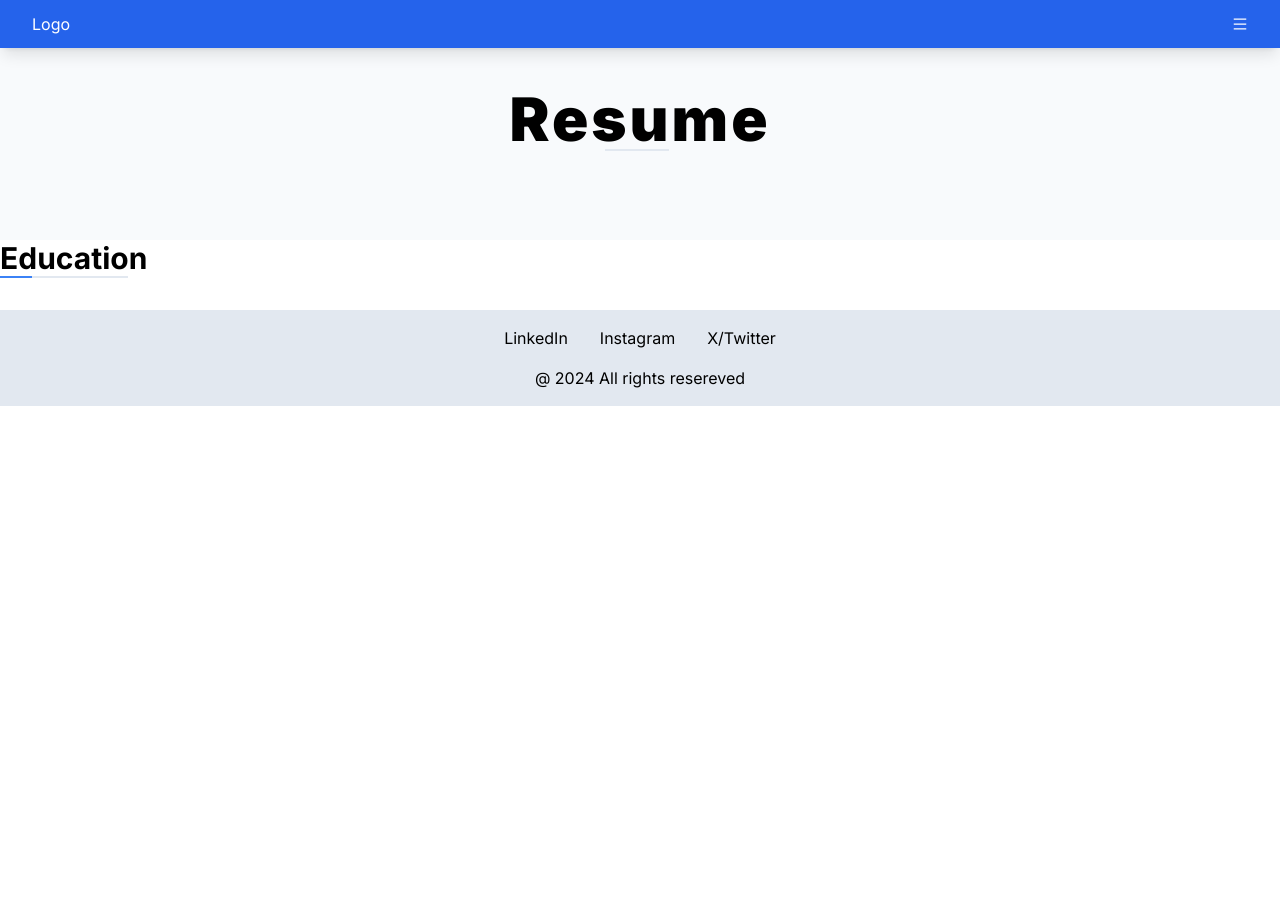
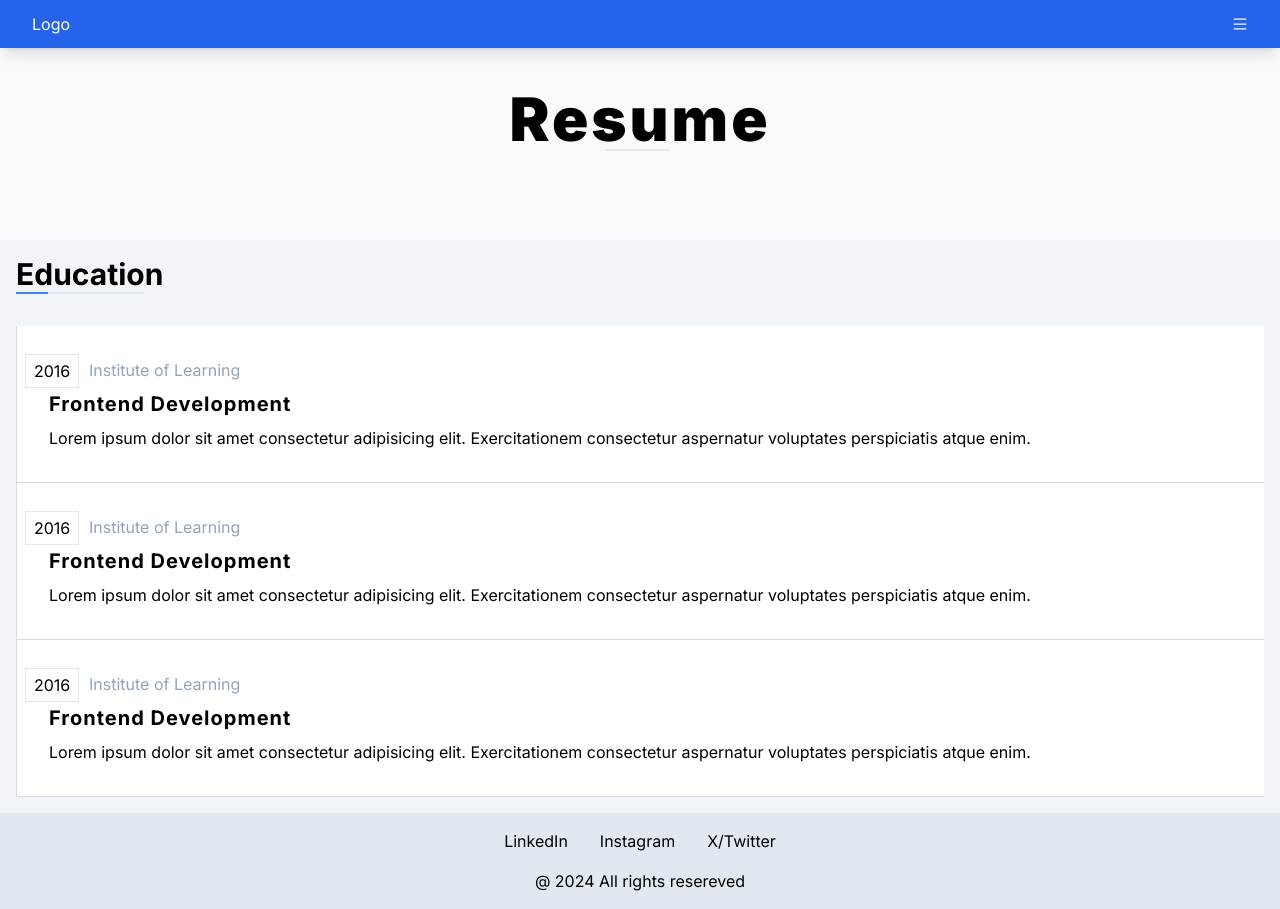
Before and after one commit to vicxtunespro/Tailwind, a Next.js app: page /resume in a window 1280 px wide. Before the commit the page ends 800 px from the top, so only its background shows below. Built offline with nearby package versions, Linux system fonts and the light colour scheme.

Commit message:
Adde Education Background placeholders

```diff
--- a/app/globals.css
+++ b/app/globals.css
@@ -26,6 +26,10 @@ body::-webkit-scrollbar{
   left: 0;
   animation: slideIn 10s ease-in finite;
 }
+.educard{
+  border-left:0.5px rgb(219, 219, 219) solid;
+  border-bottom:0.5px rgb(219, 219, 219) solid;
+}
 
 .active{
   transform: rotate(45deg);
--- a/app/resume/page.js
+++ b/app/resume/page.js
@@ -4,9 +4,11 @@ import React from 'react'
 
 export default function Resume() {
   return (
-    <div>
+    <div className='w-full min-h-screen dark:bg-slate-600 bg-slate-100 overflow-hidden'>
         <PageHeader title={'Resume'}></PageHeader>
-        <EduBackground/>
+        <div className="main-conten p-4">
+          <EduBackground/>
+        </div>
     </div>
   )
 }
--- a/components/eduction-background.jsx
+++ b/components/eduction-background.jsx
@@ -5,6 +5,19 @@ export default function EduBackground() {
   return (
     <div>
         <SectionHeader  title={"Education"}/>
+        <EduCard/>
+        <EduCard/>
+        <EduCard/>
     </div>
   )
 }
+function EduCard(){
+  return(
+          <div class="educard bg-white dark:bg-slate-800 h-fit w-full p-8 relative">
+            <p class="text-slate-400 mb-2 mx-10">Institute of Learning</p>
+            <p class="font-bold text-xl dark:text-white tracking-wider mb-2">Frontend Development</p>
+            <p class="dark:text-white">Lorem ipsum dolor sit amet consectetur adipisicing elit. Exercitationem consectetur aspernatur voluptates perspiciatis atque enim.</p>
+            <button class="px-2 py-1 border border-slate-200 dark:text-white absolute top-7 left-2 ">2016</button>
+          </div>
+          )
+}
```
Also changed, not shown: components/fun-fact.jsx (added).
